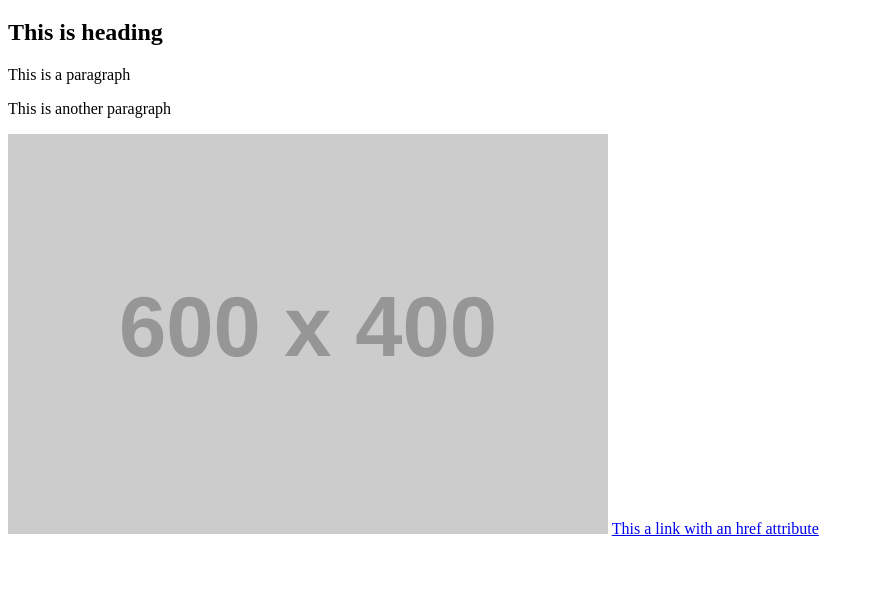
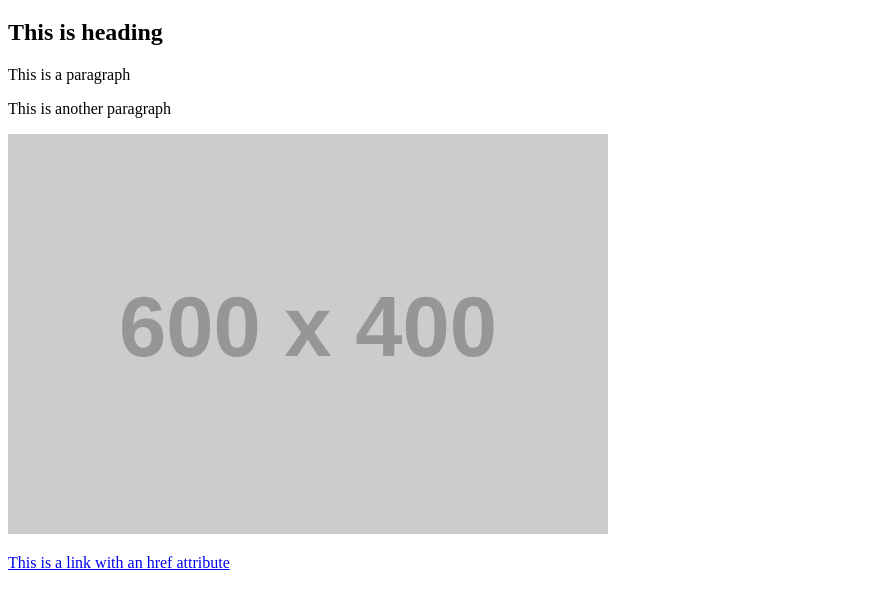
Before and after one commit to asitebro-shu/webtechapp, a plain HTML site: page index.html in a window 1280 px wide. Shown: the part 61-670 px from the top of the page, without its empty margins (0-873 px from the left). Drawn offline with Linux system fonts and the light colour scheme; placeholder pictures from the web are drawn by us.

Commit message:
Wrap img and a elements in paragraph tags

```diff
--- a/index.html
+++ b/index.html
@@ -10,7 +10,7 @@
     <h2>This is heading</h2>
     <p>This is a paragraph</p>
     <p>This is another paragraph</p>
-    <img src="https://placehold.co/600x400?text=This+is+an+image" />
-    <a href="https://example.com/">This a link with an href attribute</a>
+    <p><img src="https://placehold.co/600x400?text=This+is+an+image" /></p>
+    <p><a href="https://example.com/">This is a link with an href attribute</a></p>
 </body>
 </html>
```
